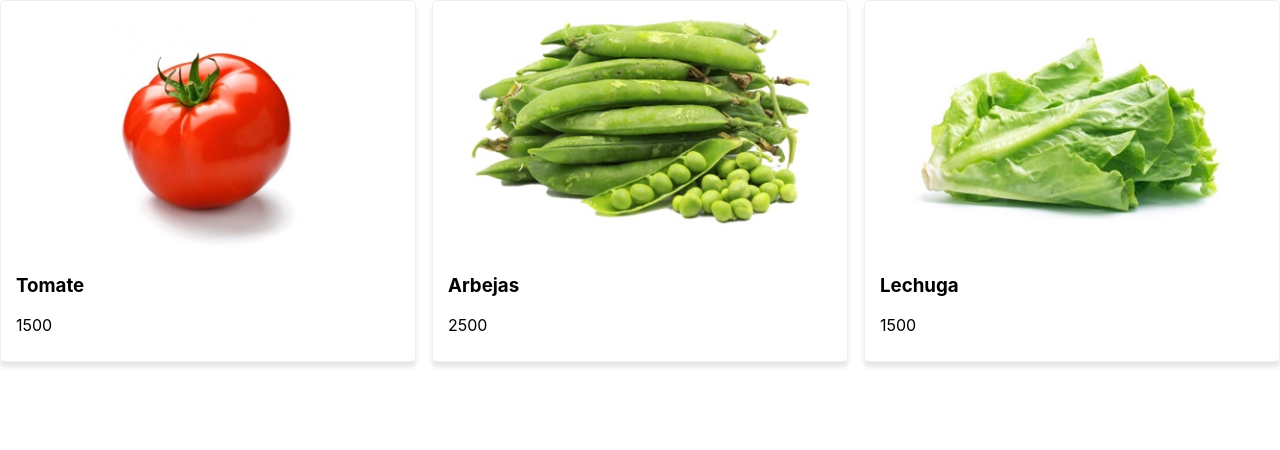
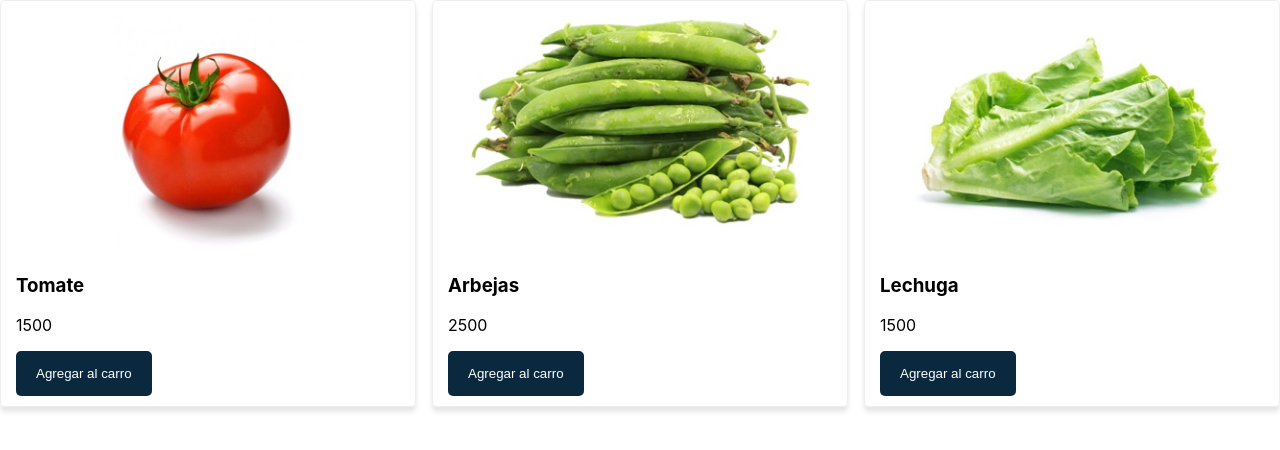
Before and after one commit to washopilot/learning-React, a React (Create React App) app: page / in a window 1280 px wide. Shown: the top 450 px of the page. Built offline with nearby package versions, Linux system fonts and the light colour scheme.

Commit message:
botón para agregar al carro

```diff
--- /dev/null
+++ b/src/components/Button.js
@@ -0,0 +1,18 @@
+import React, { Component } from 'react';
+
+const styles = {
+  button: {
+    background: '#0A283E',
+    color: '#fff',
+    padding: '15px 20px',
+    border: 'none',
+    borderRadius: '5px',
+    cursor: 'pointer',
+  },
+};
+
+export default class Button extends Component {
+  render() {
+    return <button style={styles.button} {...this.props} />;
+  }
+}
--- a/src/components/Producto.js
+++ b/src/components/Producto.js
@@ -1,4 +1,5 @@
 import React, { Component } from 'react';
+import Button from './Button';
 
 const styles = {
   producto: {
@@ -15,12 +16,15 @@
 
 export default class Producto extends Component {
   render() {
-    const { producto } = this.props;
+    const { producto, agregarAlCarro } = this.props;
     return (
       <div style={styles.producto}>
         <img style={styles.img} alt={producto.name} src={producto.img} />
         <h3>{producto.name}</h3>
         <p>{producto.price}</p>
+        <Button onClick={() => agregarAlCarro(producto)}>
+          Agregar al carro
+        </Button>
       </div>
     );
   }
```
